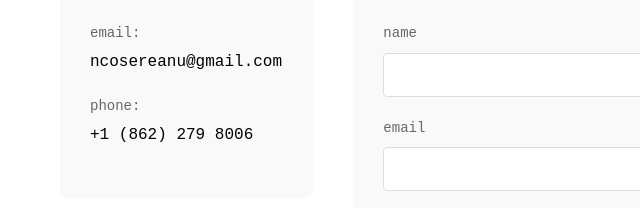
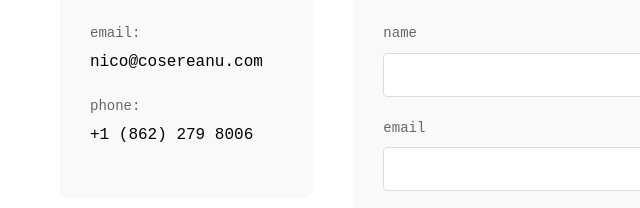
Before and after one commit to drinkitza/cosereanu-com, a plain HTML site: page contact.html in a window 1280 px wide. Shown: the part 461-669 px from the top of the page, 0-640 px from the left. Drawn offline with Linux system fonts and the light colour scheme.

Commit message:
Update contact.html

```diff
--- a/contact.html
+++ b/contact.html
@@ -43,7 +43,7 @@
                         <h2>contact info</h2>
                         <div class="contact-item">
                             <span class="contact-label">email:</span>
-                            <a href="mailto:ncosereanu@gmail.com" class="contact-value">ncosereanu@gmail.com</a>
+                            <a href="mailto:ncosereanu@gmail.com" class="contact-value">nico@cosereanu.com</a>
                         </div>
                         <div class="contact-item">
                             <span class="contact-label">phone:</span>
```
